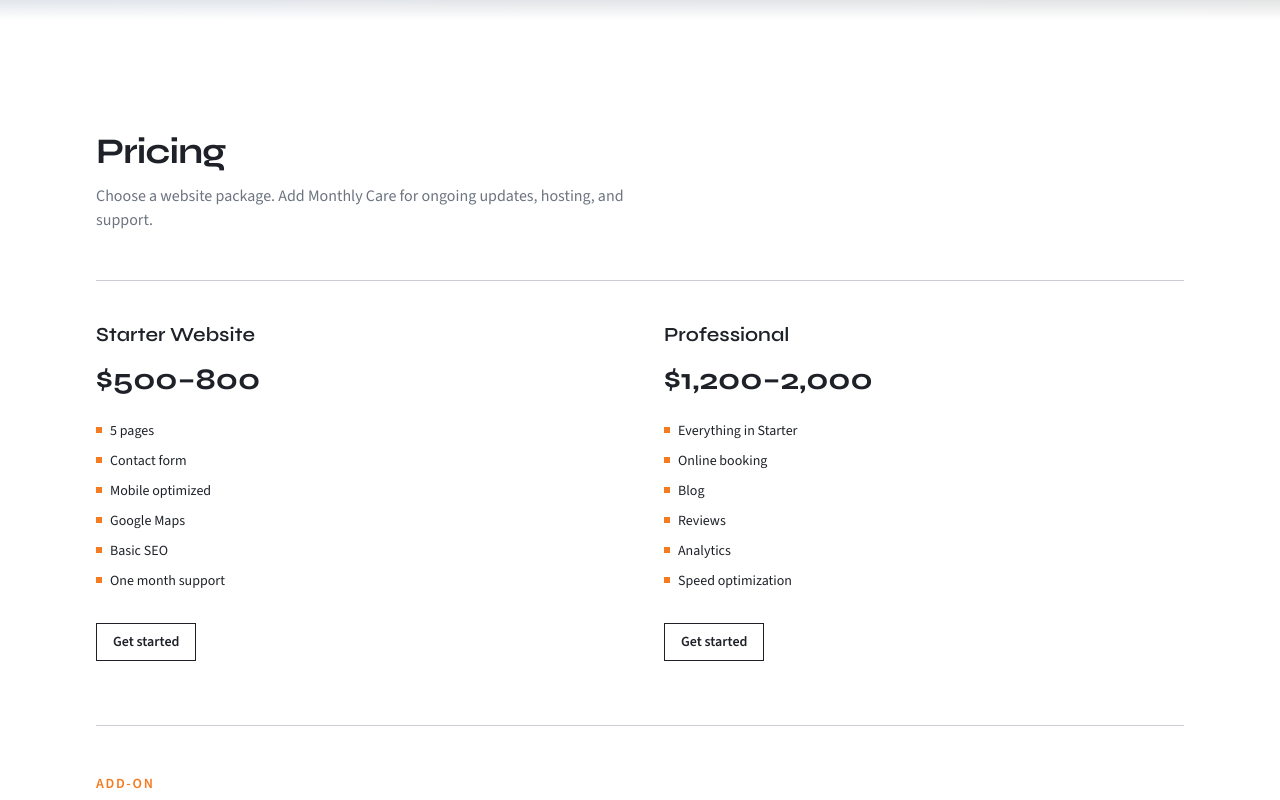
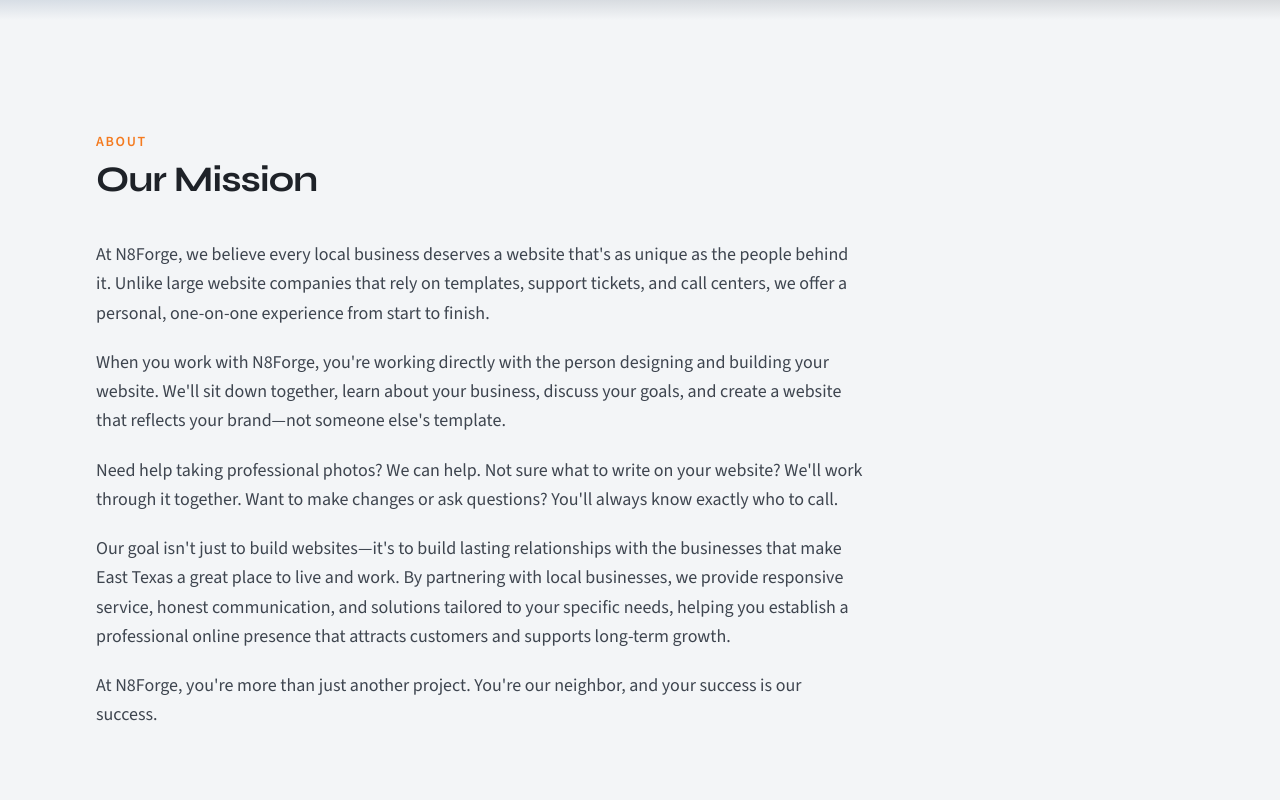
Before and after one commit to n8midd/N8Forge, a Next.js app: page / in a window 1280 px wide. Shown: the part 780-1580 px from the top of the page. Built offline with nearby package versions, Linux system fonts and the light colour scheme.

Commit message:
Add Mission component to Home page and update Header links

```diff
--- a/src/app/page.tsx
+++ b/src/app/page.tsx
@@ -3,6 +3,7 @@
 import { Footer } from "../components/Footer";
 import { Header } from "../components/Header";
 import { Hero } from "../components/Hero";
+import { Mission } from "../components/Mission";
 import { Pricing } from "../components/Pricing";
 import { RequestForm } from "../components/RequestForm";
 
@@ -12,6 +13,7 @@
       <Header />
       <main className="flex-1">
         <Hero />
+        <Mission />
         <Pricing />
         <Demos />
         <Extras />
--- a/src/components/Header.tsx
+++ b/src/components/Header.tsx
@@ -4,6 +4,7 @@
 import { Logo } from "./Logo";
 
 const links = [
+  { href: "#mission", label: "Mission" },
   { href: "#pricing", label: "Pricing" },
   { href: "#work", label: "Work" },
   { href: "#extras", label: "Extras" },
--- a/src/components/Hero.tsx
+++ b/src/components/Hero.tsx
@@ -6,7 +6,7 @@
     >
       <div className="hero-grain absolute inset-0" aria-hidden />
       <div
-        className="pointer-events-none absolute inset-x-0 bottom-0 h-40 bg-gradient-to-t from-off-white to-transparent"
+        className="pointer-events-none absolute inset-x-0 bottom-0 h-40 bg-gradient-to-t from-surface to-transparent"
         aria-hidden
       />
 
--- /dev/null
+++ b/src/components/Mission.tsx
@@ -0,0 +1,28 @@
+const paragraphs = [
+  "At N8Forge, we believe every local business deserves a website that's as unique as the people behind it. Unlike large website companies that rely on templates, support tickets, and call centers, we offer a personal, one-on-one experience from start to finish.",
+  "When you work with N8Forge, you're working directly with the person designing and building your website. We'll sit down together, learn about your business, discuss your goals, and create a website that reflects your brand—not someone else's template.",
+  "Need help taking professional photos? We can help. Not sure what to write on your website? We'll work through it together. Want to make changes or ask questions? You'll always know exactly who to call.",
+  "Our goal isn't just to build websites—it's to build lasting relationships with the businesses that make East Texas a great place to live and work. By partnering with local businesses, we provide responsive service, honest communication, and solutions tailored to your specific needs, helping you establish a professional online presence that attracts customers and supports long-term growth.",
+  "At N8Forge, you're more than just another project. You're our neighbor, and your success is our success.",
+] as const;
+
+export function Mission() {
+  return (
+    <section id="mission" className="scroll-mt-8 bg-surface py-20 md:py-28">
+      <div className="mx-auto max-w-6xl px-6 md:px-8">
+        <p className="text-sm font-semibold uppercase tracking-[0.12em] text-ember">
+          About
+        </p>
+        <h2 className="mt-2 font-display text-3xl font-bold tracking-tight text-charcoal md:text-4xl">
+          Our Mission
+        </h2>
+
+        <div className="mt-10 max-w-3xl space-y-5 text-base leading-relaxed text-neutral md:text-lg">
+          {paragraphs.map((paragraph) => (
+            <p key={paragraph.slice(0, 48)}>{paragraph}</p>
+          ))}
+        </div>
+      </div>
+    </section>
+  );
+}
```
